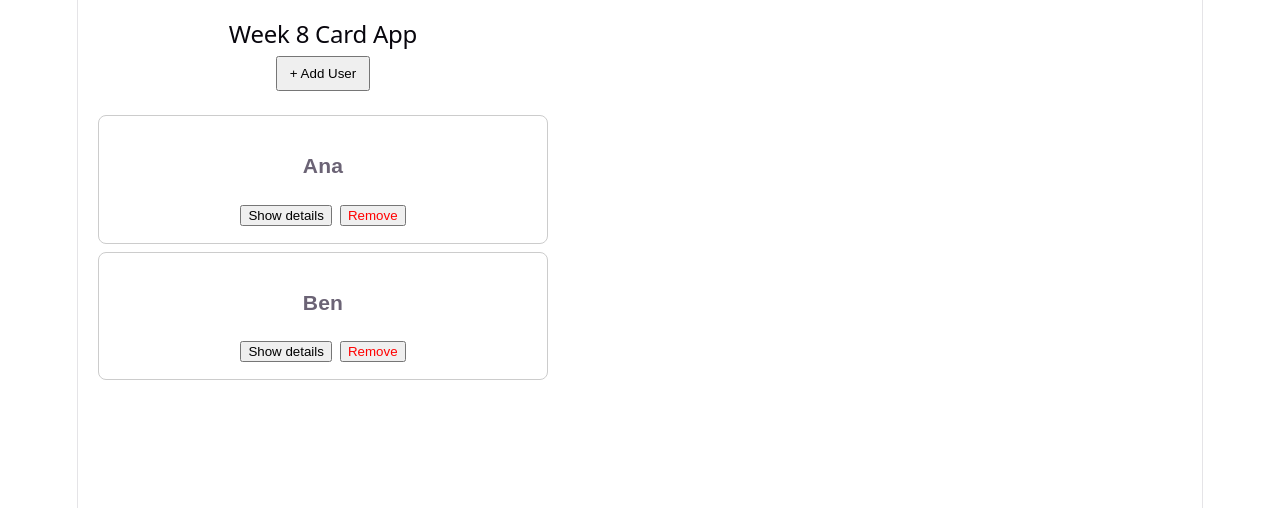
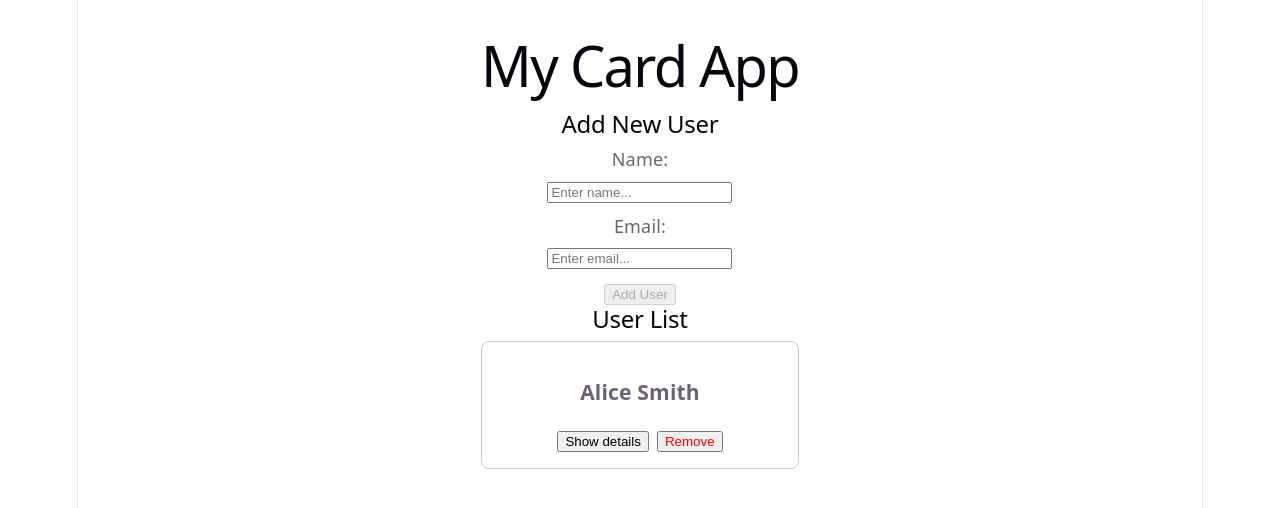
Before and after one commit to JobayerHossen321/web-dev-journey, a React (Vite) app in the folder week8-card-app/: page / in a window 1280 px wide. Shown: the top 508 px of the page. Built offline with nearby package versions, Linux system fonts and the light colour scheme.

Commit message:
Week 8: Day 4 controlled inputs, form validation, touched state

```diff
--- a/week8-card-app/src/App.jsx
+++ b/week8-card-app/src/App.jsx
@@ -1,44 +1,38 @@
-import { useState } from "react";
-import { UserCard } from "./UserCard";
+import { useState } from 'react';
+import UserForm from './UserForm';
+import UserCard from './UserCard';
 
-export default function App() {
-  // Initial state array containing user objects
+function App() {
   const [users, setUsers] = useState([
-    { id: 1, name: "Ana", email: "ana@example.com", role: "Developer" },
-    { id: 2, name: "Ben", email: "ben@example.com", role: "Designer" },
+    { id: 1, name: 'Alice Smith', email: 'alice@example.com', role: 'Admin' }
   ]);
 
-  // Add user handler using functional updater (prevUsers) to prevent stale state
-  const handleAddUser = () => {
-    const newUser = {
-      id: Date.now(),
-      name: "Cara",
-      email: "cara@example.com",
-      role: "Product Owner",
-    };
-    setUsers((prevUsers) => [...prevUsers, newUser]);
+  const handleAddUser = (newUser) => {
+    setUsers((prevUsers) => [newUser, ...prevUsers]);
   };
 
-  // Remove user handler using functional updater
-  const handleRemoveUser = (idToRemove) => {
-    setUsers((prevUsers) => prevUsers.filter((user) => user.id !== idToRemove));
+  const handleRemoveUser = (id) => {
+    setUsers((prevUsers) => prevUsers.filter((user) => user.id !== id));
   };
 
   return (
-    <div style={{ padding: "20px", fontFamily: "sans-serif", maxWidth: "450px" }}>
-      <h2>Week 8 Card App</h2>
+    <div className="app-container" style={{ padding: "20px", maxWidth: "600px", margin: "0 auto" }}>
+      <h1>My Card App</h1>
 
-      {/* Button to append a new user */}
-      <button onClick={handleAddUser} style={{ marginBottom: "16px", padding: "8px 12px" }}>
-        + Add User
-      </button>
+      <UserForm onAddUser={handleAddUser} />
 
-      {/* Render list of UserCards using unique user.id keys */}
-      <div>
-        {users.map((user) => (
-          <UserCard key={user.id} user={user} onRemove={handleRemoveUser} />
-        ))}
+      <h2>User List</h2>
+      <div className="user-list">
+        {users.length === 0 ? (
+          <p>No users added yet.</p>
+        ) : (
+          users.map((user) => (
+            <UserCard key={user.id} user={user} onRemove={handleRemoveUser} />
+          ))
+        )}
       </div>
     </div>
   );
 }
+
+export default App;
--- a/week8-card-app/src/UserCard.jsx
+++ b/week8-card-app/src/UserCard.jsx
@@ -1,31 +1,28 @@
 import { useState } from "react";
 
 export function UserCard({ user, onRemove }) {
-  // Local state to track whether extra details are shown or hidden
-  // Uses functional updater for robustness
   const [showDetails, setShowDetails] = useState(false);
 
   return (
     <div style={{ border: "1px solid #ccc", padding: "16px", margin: "8px 0", borderRadius: "8px" }}>
       <h3>{user.name}</h3>
 
-      {/* Toggle button using functional state updater */}
       <button onClick={() => setShowDetails((prev) => !prev)}>
         {showDetails ? "Hide details" : "Show details"}
       </button>
 
-      {/* Remove button */}
       <button onClick={() => onRemove(user.id)} style={{ marginLeft: "8px", color: "red" }}>
         Remove
       </button>
 
-      {/* Conditional rendering for details */}
       {showDetails && (
         <div style={{ marginTop: "12px", background: "#f9f9f9", padding: "8px", borderRadius: "4px" }}>
           <p><strong>Email:</strong> {user.email}</p>
-          <p><strong>Role:</strong> {user.role}</p>
+          {user.role && <p><strong>Role:</strong> {user.role}</p>}
         </div>
       )}
     </div>
   );
 }
+
+export default UserCard;
--- /dev/null
+++ b/week8-card-app/src/UserForm.jsx
@@ -0,0 +1,86 @@
+import { useState } from 'react';
+
+function UserForm({ onAddUser }) {
+  const [formData, setFormData] = useState({
+    name: '',
+    email: ''
+  });
+
+  // 1. Separate state for tracking whether the email field has been left/touched
+  const [emailTouched, setEmailTouched] = useState(false);
+
+  const handleChange = (e) => {
+    const { name, value } = e.target;
+    setFormData((prev) => ({
+      ...prev,
+      [name]: value
+    }));
+  };
+
+  // 2. Event handler for when focus leaves the input
+  const handleBlur = () => {
+    setEmailTouched(true);
+  };
+
+  const isNameEmpty = formData.name.trim() === '';
+  const emailRegex = /^\S+@\S+\.\S+$/;
+  const isEmailValid = emailRegex.test(formData.email);
+
+  // 3. Three-part condition for showing the error
+  const showEmailError = emailTouched && formData.email.length > 0 && !isEmailValid;
+  const isFormValid = !isNameEmpty && isEmailValid;
+
+  const handleSubmit = (e) => {
+    e.preventDefault();
+    if (!isFormValid) return;
+
+    onAddUser({
+      id: Date.now(),
+      name: formData.name.trim(),
+      email: formData.email.trim(),
+      role: 'Contributor'
+    });
+
+    // 4. Reset form data AND reset touched state back to false
+    setFormData({ name: '', email: '' });
+    setEmailTouched(false);
+  };
+
+  return (
+    <form onSubmit={handleSubmit} noValidate className="user-form">
+      <h2>Add New User</h2>
+
+      <div className="field-group" style={{ marginBottom: "10px" }}>
+        <label htmlFor="name" style={{ display: "block", marginBottom: "4px" }}>Name:</label>
+        <input
+          type="text"
+          id="name"
+          name="name"
+          value={formData.name}
+          onChange={handleChange}
+          placeholder="Enter name..."
+        />
+      </div>
+
+      <div className="field-group" style={{ marginBottom: "10px" }}>
+        <label htmlFor="email" style={{ display: "block", marginBottom: "4px" }}>Email:</label>
+        <input
+          type="email"
+          id="email"
+          name="email"
+          value={formData.email}
+          onChange={handleChange}
+          onBlur={handleBlur}
+          placeholder="Enter email..."
+        />
+        {showEmailError && <p className="error-text" style={{ color: "red", fontSize: "0.85rem" }}>Please enter a valid email address.</p>}
+      </div>
+
+      <button type="submit" disabled={!isFormValid}>
+        Add User
+      </button>
+    </form>
+  );
+}
+
+export default UserForm;
```
